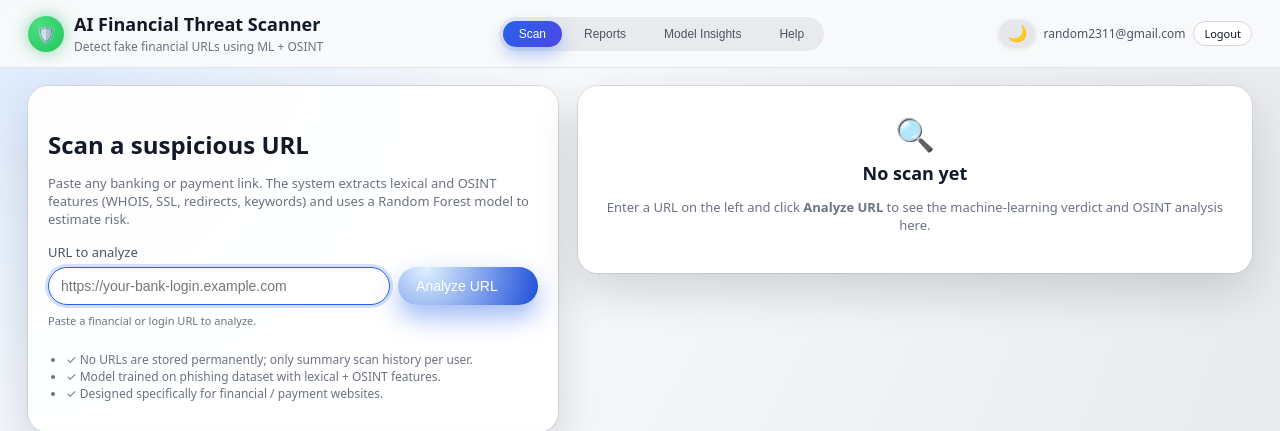
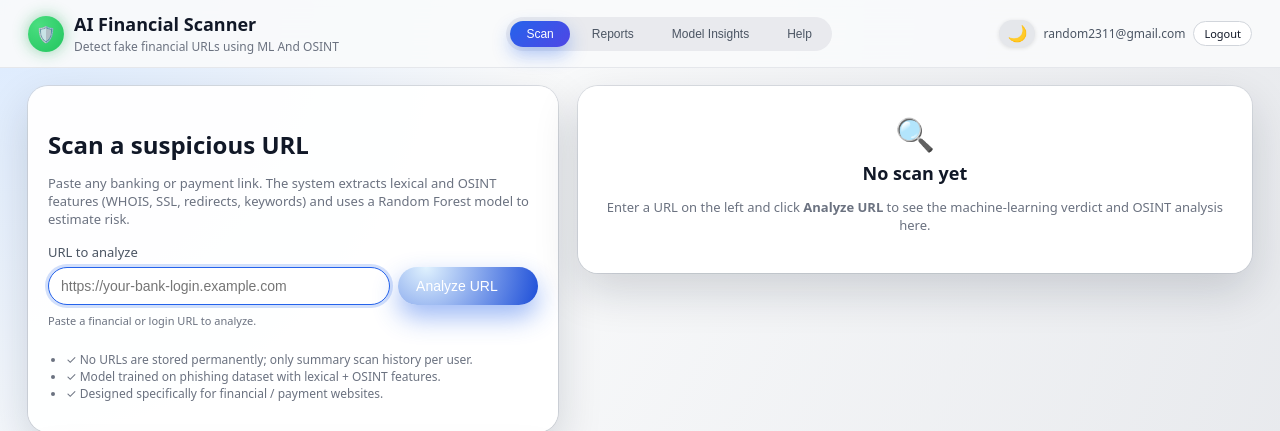
Before and after one commit to Harshit8853/AI_URL_Detector, a Flask app: page /dashboard in a window 1280 px wide. Shown: the top 431 px of the page. Run offline with Flask 3, Linux system fonts and the light colour scheme; a user stored in the database is signed in; parts of the project's set-up code (start-up, migrations or seed data) failed here and were passed over.

Commit message:
Updated title in index.html

```diff
--- a/app.py
+++ b/app.py
@@ -286,7 +286,7 @@ def download_report(scan_id):
     buffer = io.BytesIO()
     WIDTH, HEIGHT = A4
     p = canvas.Canvas(buffer, pagesize=A4)
-    p.setTitle("AI Financial Threat Scanner – Report")
+    p.setTitle("AI Threat Scanner – Report")
 
     # palette
     BLUE = colors.HexColor("#2563eb")
@@ -305,7 +305,7 @@ def download_report(scan_id):
     p.rect(0, y - 70, WIDTH, 70, fill=1, stroke=0)
     p.setFillColor(colors.white)
     p.setFont("Helvetica-Bold", 18)
-    p.drawString(40, y - 45, "AI Financial Threat Scanner")
+    p.drawString(40, y - 45, "AI Financial Scanner")
     p.setFont("Helvetica", 10)
     p.drawString(40, y - 60, "Machine-learning + OSINT based URL risk report")
     y -= 90
--- a/templates/index.html
+++ b/templates/index.html
@@ -2,7 +2,7 @@
 <html lang="en">
 <head>
     <meta charset="UTF-8">
-    <title>Dashboard – AI Financial Threat Scanner</title>
+    <title>Dashboard – AI Threat Scanner</title>
     <link rel="stylesheet" href="{{ url_for('static', filename='css/style.css') }}">
     <script src="{{ url_for('static', filename='js/script.js') }}" defer></script>
 </head>
@@ -14,8 +14,8 @@
         <div class="topbar-left">
             <div class="logo-circle">🛡️</div>
             <div class="logo-text-group">
-                <div class="logo-main">AI Financial Threat Scanner</div>
-                <div class="logo-sub">Detect fake financial URLs using ML + OSINT</div>
+                <div class="logo-main">AI Financial Scanner</div>
+                <div class="logo-sub">Detect fake financial URLs using ML And OSINT</div>
             </div>
         </div>
 
```
